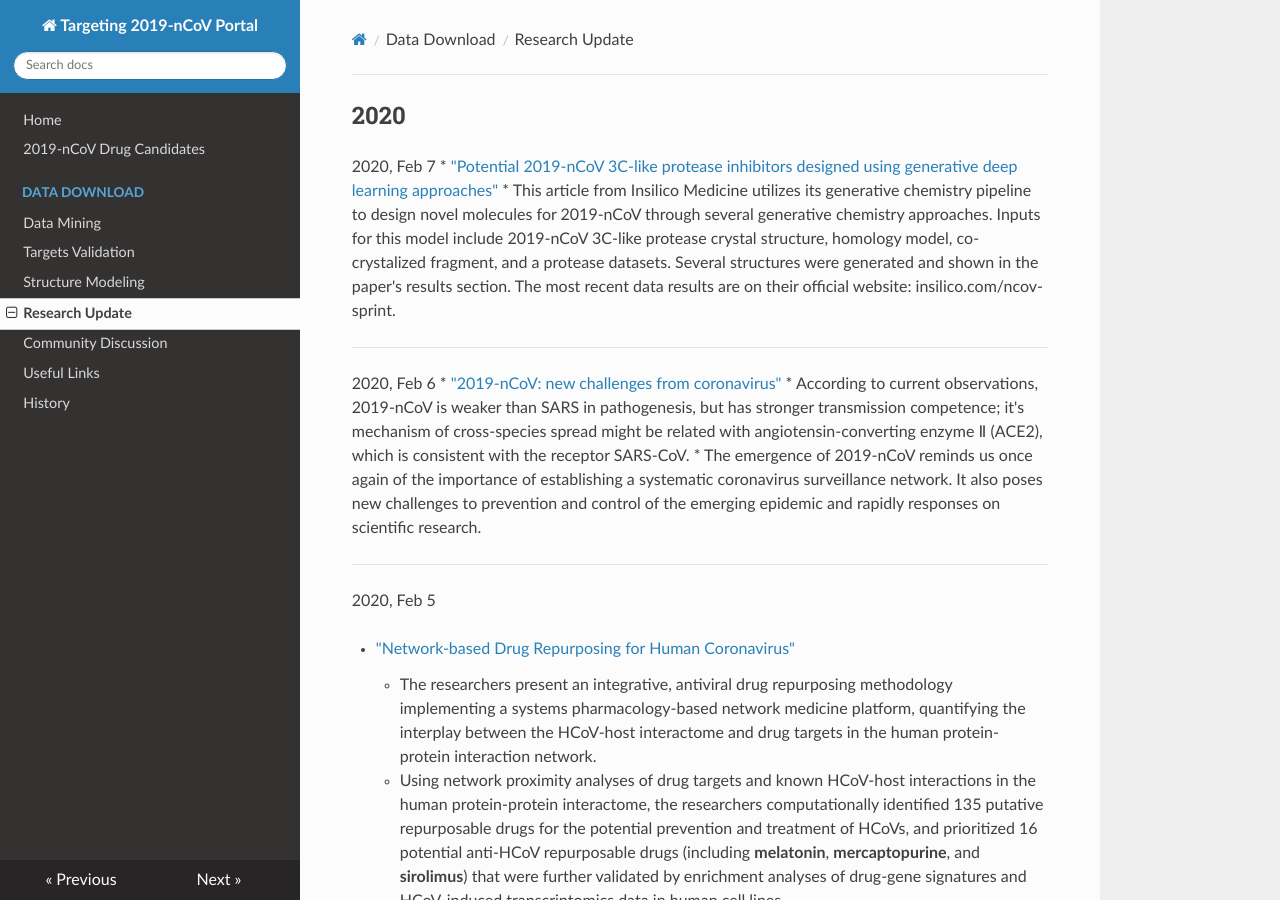
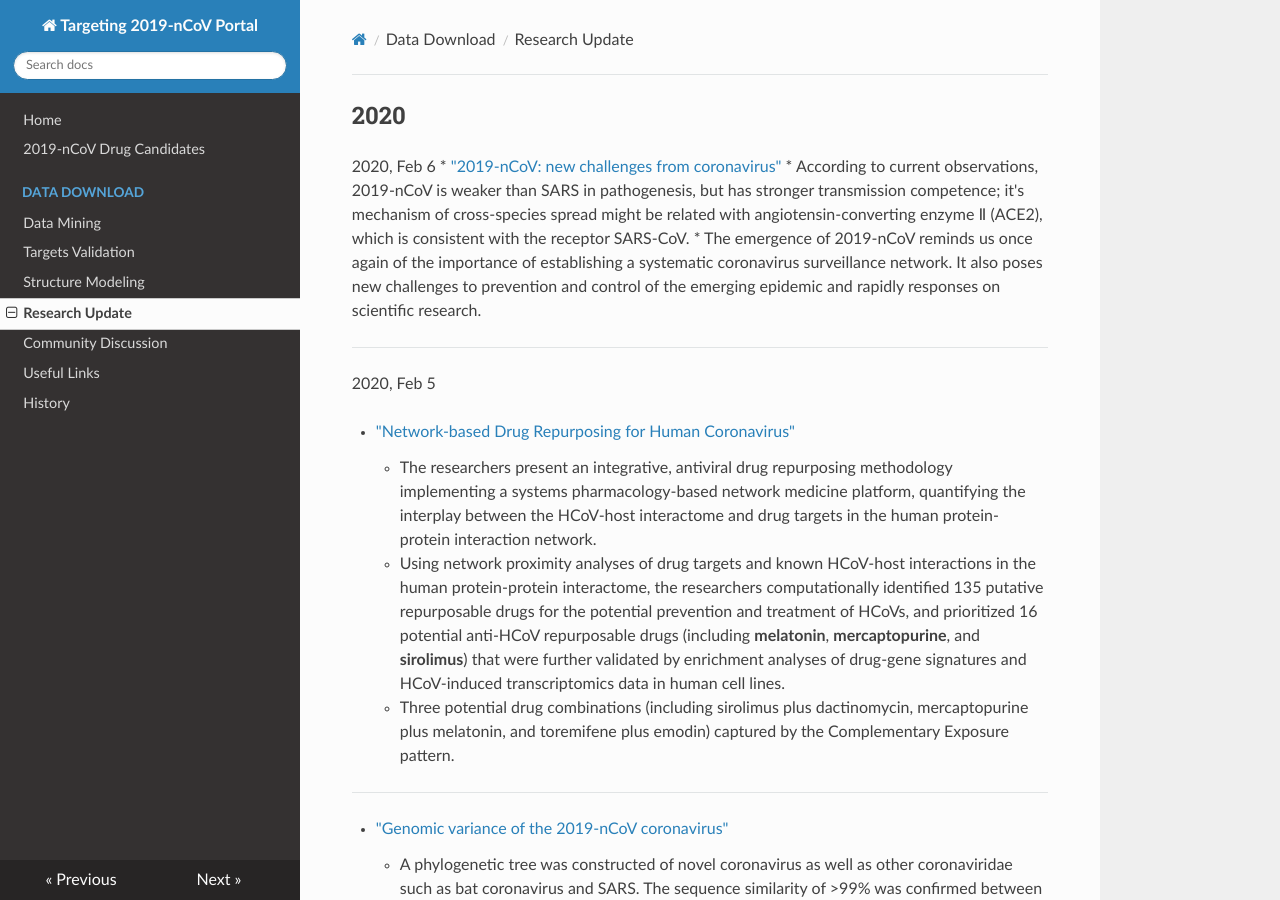
Before and after one commit to GHDDI-AILab/Targeting2019-nCoV, an MkDocs documentation site: the page built from docs/research_progress.md, in a window 1280 px wide and 900 px high. Built offline with MkDocs 1.6.1, drawn with Linux system fonts in a browser that asks for light colours; nearby versions of some CDN libraries; some of the changed text lies outside the part shown.

Commit message:
Update research_progress.md

```diff
--- a/docs/research_progress.md
+++ b/docs/research_progress.md
@@ -1,10 +1,4 @@
 ## 2020
-
-2020, Feb 7
- * ["Potential 2019-nCoV 3C-like protease inhibitors designed using generative deep learning approaches"](http://ghddiai.oss-cn-zhangjiakou.aliyuncs.com/file/file_p23clpidgdl.pdf)
-    * This article from Insilico Medicine utilizes its generative chemistry pipeline to design novel molecules for 2019-nCoV through several generative chemistry approaches. Inputs for this model include 2019-nCoV 3C-like protease crystal structure, homology model, co-crystalized fragment, and a protease datasets. Several structures were generated and shown in the paper's results section. The most recent data results are on their official website: insilico.com/ncov-sprint.
-
----
 
 2020, Feb 6
 * ["2019-nCoV: new challenges from coronavirus"](http://rs.yiigle.com/yufabiao/1179575.htm)
@@ -244,13 +238,6 @@ Respiratory Infections Caused by 2019-nCoV"](http://ghddiai.oss-cn-zhangjiakou.a
 
 ----
 
-## 2008
-
- * ["SARS coronavirus Accessory Proteins"](http://ghddiai.oss-cn-zhangjiakou.aliyuncs.com/file/file_sarscap.pdf)
-    * Evidence points to the fact that accessory proteins may play an important role in modulating the host response to virus infection and contribute to pathogenesis. This review compiled the existing knowledge SARS-CoV accessory proteins and attempts to explain the possible roles of these proteins in the propagation and virulence of SARS-CoV in its host.
-
----
-
 ## 2004
 
  * ["Structure-Based Discovery of a Novel Angiotensin- Converting Enzyme 2 Inhibitor"](http://ghddiai.oss-cn-zhangjiakou.aliyuncs.com/file/file_sbdnace2i.pdf)
```
